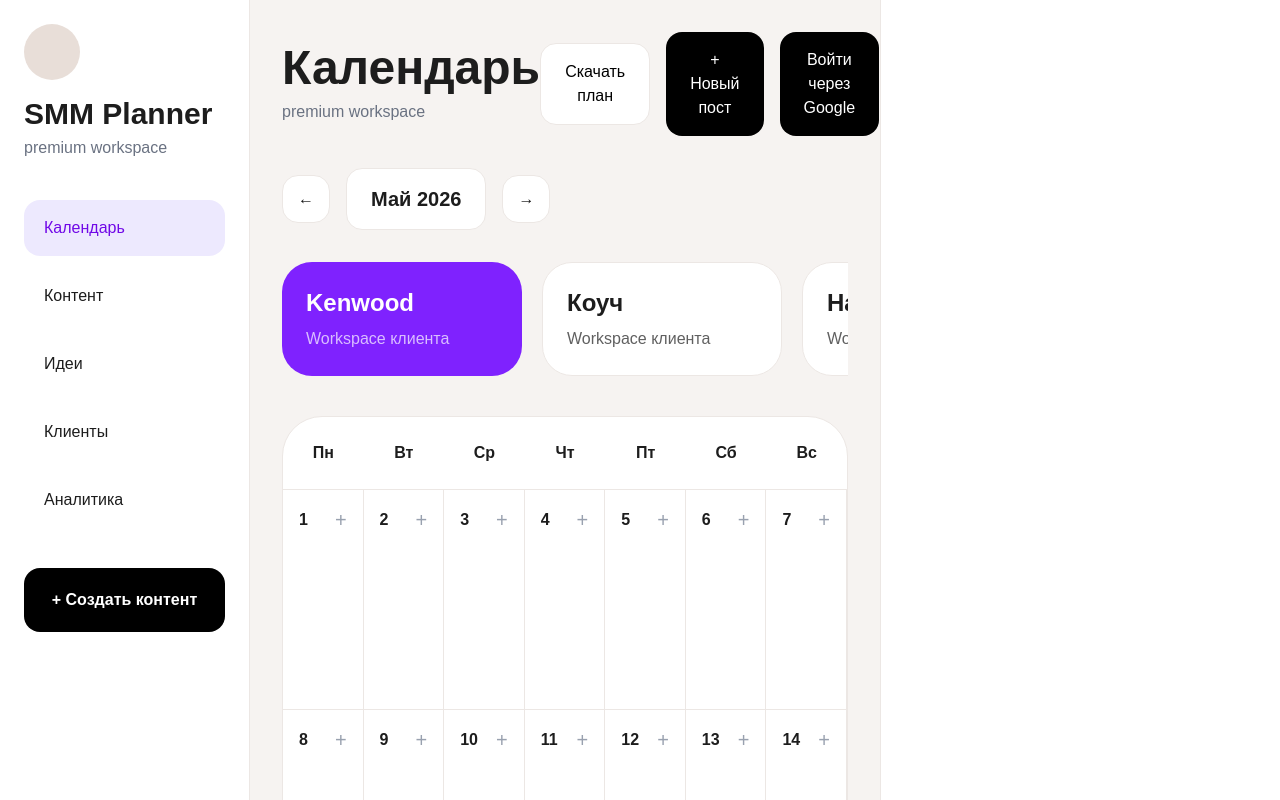
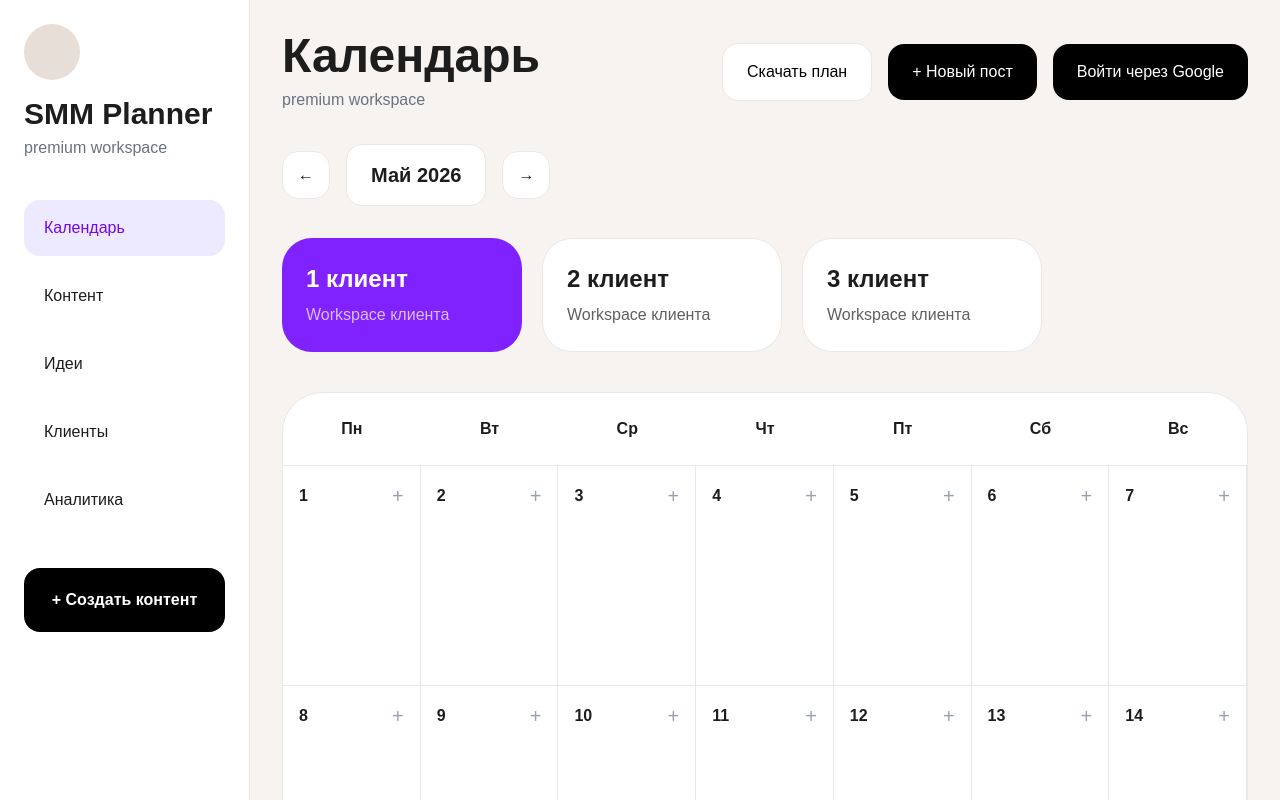
Before and after one commit to marseldaniilkat-bot/smm-planner, a Next.js app: page / in a window 1280 px wide. Shown: the top 800 px of the page. Built offline with nearby package versions, Linux system fonts and the light colour scheme; no server answers.

Commit message:
right panel improved

```diff
--- a/app/components/RightPanel.tsx
+++ b/app/components/RightPanel.tsx
@@ -59,8 +59,13 @@ export default function RightPanel({
 
   return (
 
-    <aside className="w-[400px] bg-white border-l border-[#ece7e4] p-8 overflow-y-auto">
-
+<aside
+  className={
+    selectedPost
+      ? "w-[320px] transition-all duration-300 bg-white border-l border-[#ece7e4] p-8 overflow-y-auto"
+      : "w-0 overflow-hidden transition-all duration-300"
+  }
+>
       {selectedPost ? (
 
         <>
--- a/app/page.tsx
+++ b/app/page.tsx
@@ -38,15 +38,15 @@ import Auth from "./components/Auth";
 const initialClients = [
   {
     id: 1,
-    name: "Kenwood",
+    name: "1 клиент",
   },
   {
     id: 2,
-    name: "Коуч",
+    name: "2 клиент",
   },
   {
     id: 3,
-    name: "Hair Stylist",
+    name: "3 клиент",
   },
 ];
 
```
